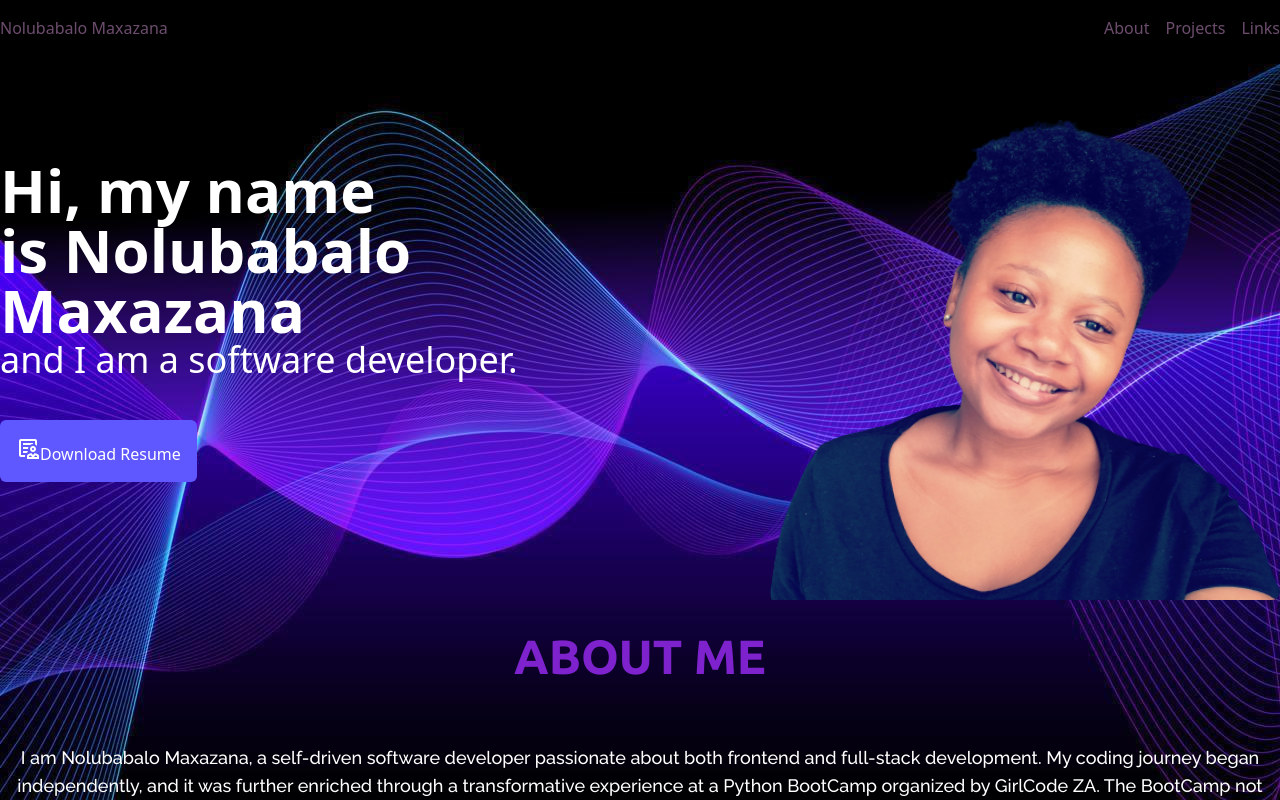
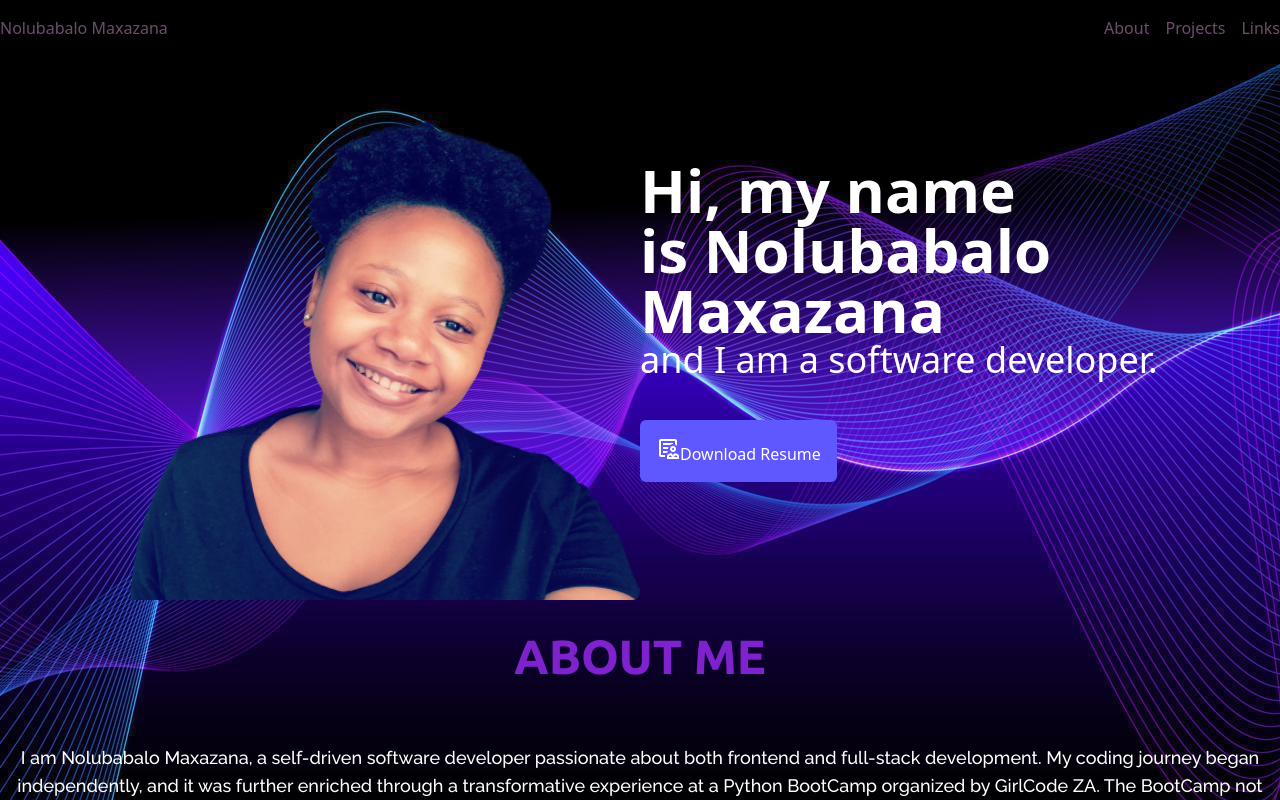
Before and after one commit to Nolu-M/nolu-portfolio, a React (Vite) app: page / in a window 1280 px wide. Shown: the top 800 px of the page. Built offline with nearby package versions, Linux system fonts and the light colour scheme.

Commit message:
Change introduction orientation.

```diff
--- a/src/components/Introduction.jsx
+++ b/src/components/Introduction.jsx
@@ -5,6 +5,9 @@ const Introduction = () => {
         <section className='mt-20'>
             <div className='container mx-auto'>
                 <div className='flex row col-lg-12 '>
+                    <div className='container col-lg-6'>
+                        <img className='h-full w-full rounded-lg ' src="/src/assets/images/nolum.png" alt="cartoon of me" />
+                    </div>
                     <div className='container col-lg-6'>
                         <div className='mt-10 inline-block'>
                             <h1 className='text-6xl text-white font-extrabold'>
@@ -16,9 +19,6 @@ const Introduction = () => {
                                 <span className="material-symbols-outlined">clinical_notes</span>Download Resume</a>
                         </div>
                     </div>
-                    <div className='container col-lg-6'>
-                        <img className='h-full w-full rounded-lg ' src="/src/assets/images/nolum.png" alt="cartoon of me" />
-                    </div>
                 </div>
             </div>
         </section>
```
